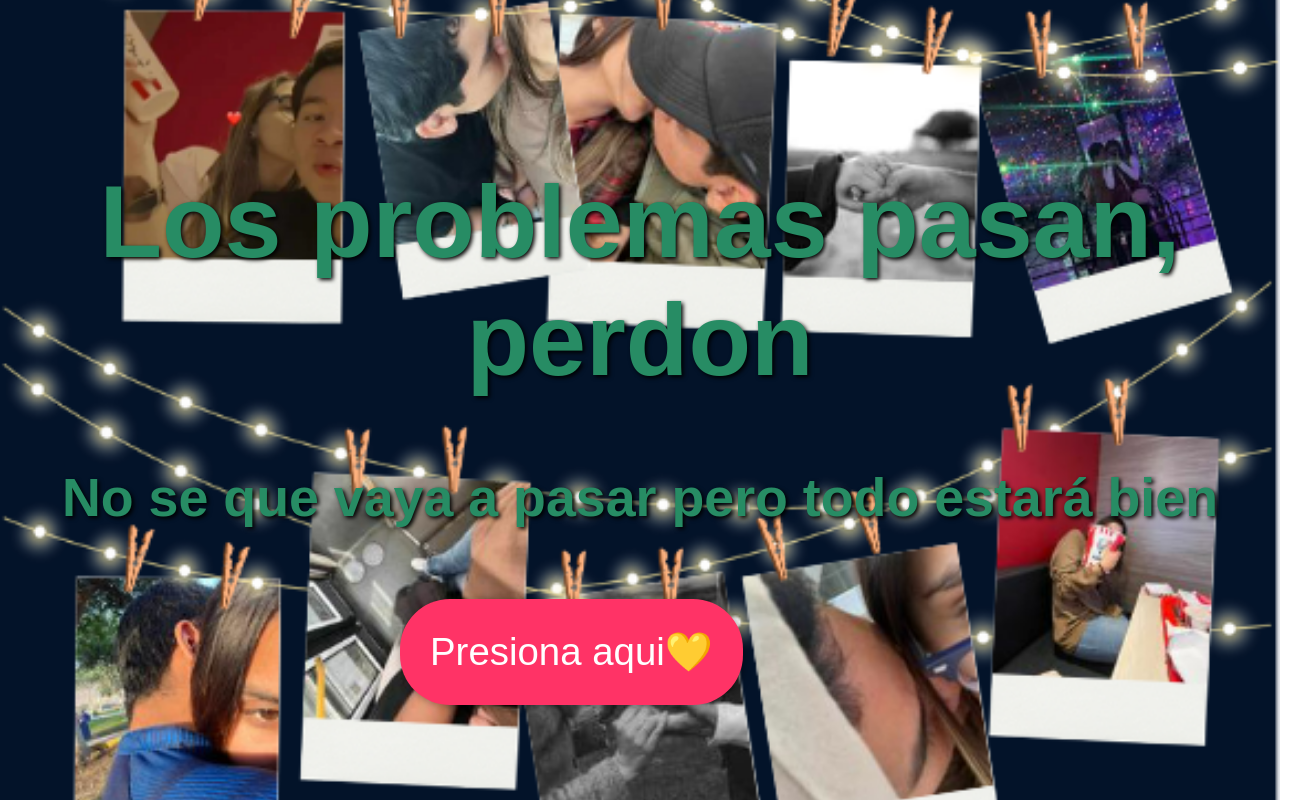
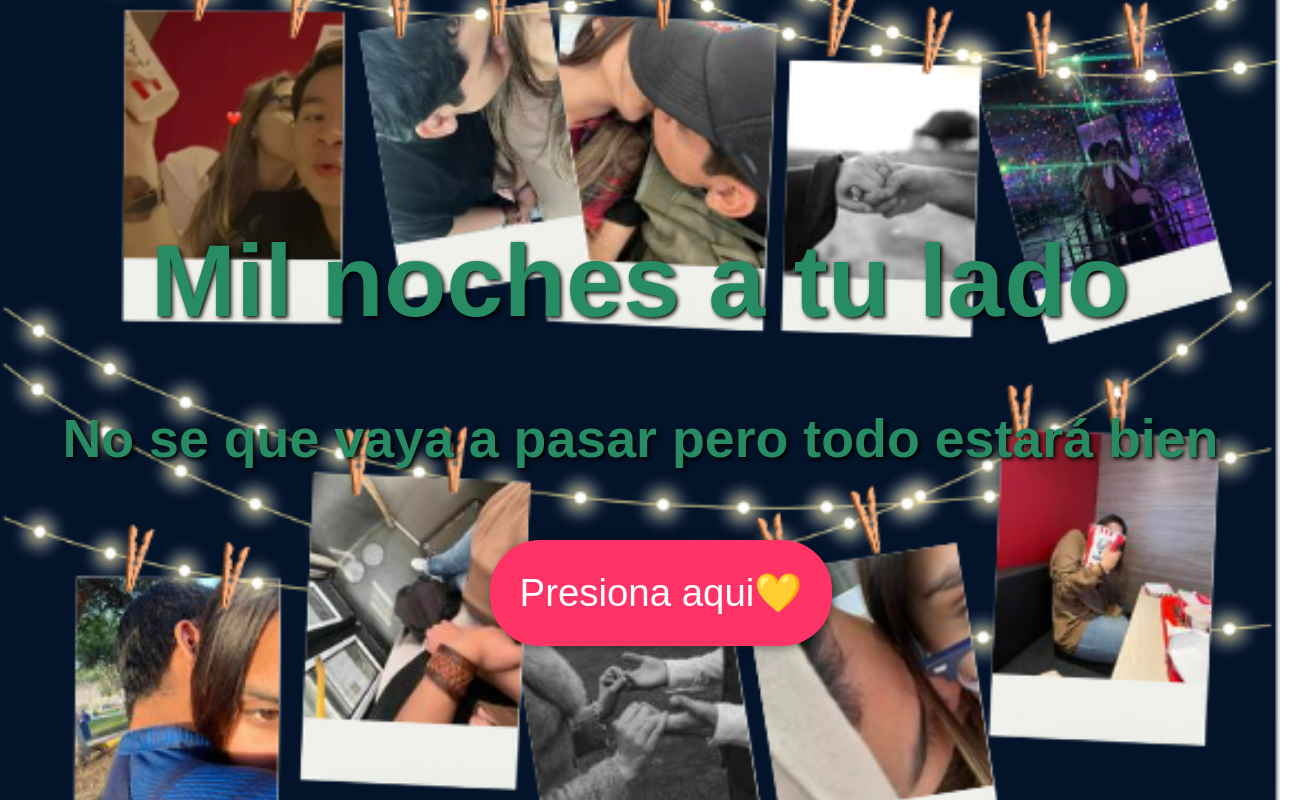
Before and after one commit to JosueBiminchumo/html, a plain HTML site: page index.html in a window 1280 px wide. Shown: the whole page, 1312 px wide, since content can reach past the window. Drawn offline with Linux system fonts and the light colour scheme.

Commit message:
Update index.html

```diff
--- a/index.html
+++ b/index.html
@@ -72,7 +72,7 @@
 </head>
 <body>
     <div>
-        <h1>Los problemas pasan, perdon</h1>
+        <h1>Mil noches a tu lado</h1>
         <h2>No se que vaya a pasar pero todo estará bien</h2>
         <button onclick="window.location.href='rosas.html'">Presiona aqui💛</button>
     </div>
```
